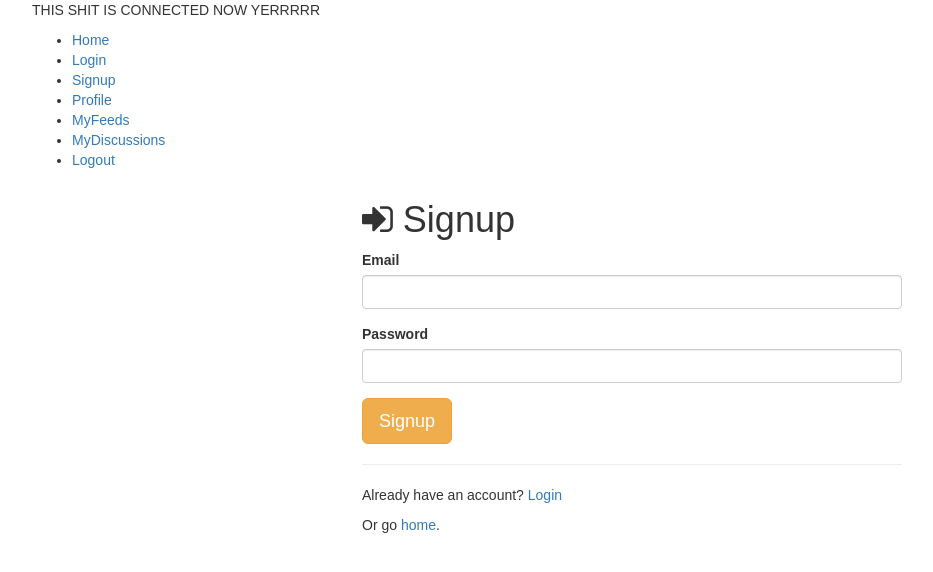
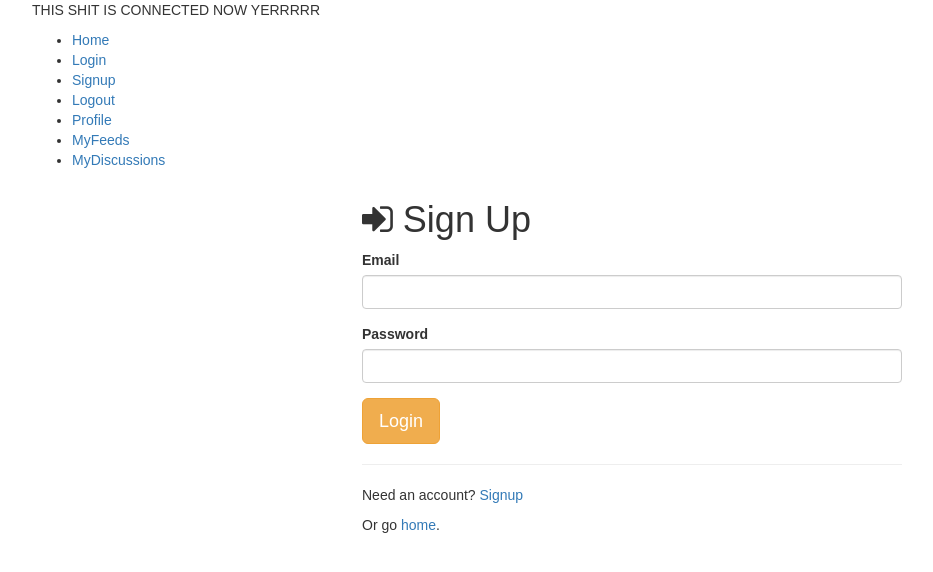
Before and after one commit to unclebconnor/node-auth-boilerplate, a React (Create React App) app in the folder client/: page /SignupPage in a window 1280 px wide. Shown: the top 572 px of the page, without its empty margins (38-971 px from the left). Built offline with nearby package versions, Linux system fonts and the light colour scheme.

Commit message:
userId in local storage and passing around to props

```diff
--- a/client/src/App.js
+++ b/client/src/App.js
@@ -1,8 +1,8 @@
 import React, { Component } from 'react';
 import axios from 'axios';
 import Login from './Login.js';
-import SignupPage from './Signup.js';
-import ProfilePage  from './Profile.js';
+import Signup from './Signup.js';
+import Profile  from './Profile.js';
 import Home from './Home.js';
 import MyFeeds  from './MyFeeds.js';
 import MyDiscussions from './MyDiscussions.js';
@@ -18,9 +18,16 @@ class App extends Component {
   constructor(props){
     super(props);
     this.state={
-      user: {yubsy:'yubsy'}
+      userId: ""
     }
     this.getUser=this.getUser.bind(this);
+    this.getUserSignup=this.getUserSignup.bind(this);
+  }
+
+  componentDidMount(){
+    this.setState({
+      userId: localStorage.userId
+    })
   }
 
   getUser(email,password){
@@ -33,14 +40,41 @@ class App extends Component {
       }
     })
     .then((response) => {
-      console.log('response',response)
+      localStorage.userId = response.data.id
       this.setState({
-        user: response.data
+        userId: localStorage.userId
       })
     })
     .catch((error) => {
       console.log(error);
     });
+  }
+
+  getUserSignup(email,password){
+    axios({
+      method: 'post',
+      url: '/signup',
+      data: {
+        email: email,
+        password: password
+      }
+    })
+    .then((response) => {
+      localStorage.userId = response.data.id
+      this.setState({
+        userId: localStorage.userId
+      })
+    })
+    .catch((error) => {
+      console.log(error);
+    });
+  }
+
+  clearUser(){
+    localStorage.clear()
+    this.setState({
+      userId: {}
+    })
   }
 
   render() {
@@ -53,19 +87,21 @@ class App extends Component {
             <li><Link to={"/"}>Home</Link></li>
             <li><Link to={"/Login"}>Login</Link></li>
             <li><Link to={"/SignupPage"}>Signup</Link></li>
+            <li><Link to={"/"} onClick={(e) => this.clearUser(e)}>Logout</Link></li>
             <li><Link to={"/ProfilePage"}>Profile</Link></li>
             <li><Link to={"/MyFeeds"}>MyFeeds</Link></li>
             <li><Link to={"/MyDiscussions"}>MyDiscussions</Link></li>
-            <li><a href={"/logout"}>Logout</a></li>
+
           </ul>
           <div className="mainWrapper container">
             <Route exact path={"/"} component={Home}/>
             <Route path={"/Login"} render={(props) => <Login getUser={this.getUser} />} />
-            <Route path={"/SignupPage"} component={SignupPage}/>
-            <Route path={"/ProfilePage"} component={ProfilePage}/>
+            <Route path={"/SignupPage"} render={(props) => <Signup getUserSignup={this.getUserSignup} />}/>
+            <Route path={"/ProfilePage"} render={(props) => <Profile userId={this.state.userId} />} />
             <Route path={"/MyFeeds"} component={MyFeeds}/>
             <Route path={"/MyDiscussions"} component={MyDiscussions}/>
-            <Route path={"/logout"} component={Home}/>
+
+
           </div>
         </div>
       </Router>
--- a/client/src/Profile.js
+++ b/client/src/Profile.js
@@ -2,8 +2,23 @@ import React, { Component } from 'react';
 import './App.css';
 
 class Profile extends Component {
+  constructor(props){
+    super(props);
+    this.state={
+      userId:""
+    }
+  }
+
+  componentDidMount(){
+    this.setState({
+      userId: this.props.userId
+    })
+  }
 
   render() {
+    console.log('profile state', this.state)
+    console.log('profile props', this.props)
+
     return (
       <div className="container">
         <div className="page-header text-center">
@@ -16,9 +31,8 @@ class Profile extends Component {
             <div className="well">
               <h3><span className="fa fa-user"></span> Local</h3>
                 <p>
-                  {/*<strong>id</strong>: <%= user.id %><br>
-                  <strong>email</strong>: <%= user.email %><br>
-                  <strong>password</strong>: <%= user.password %>*/}
+                  <strong>id</strong>: {this.state.userId}
+
                 </p>
             </div>
           </div>
--- a/client/src/Signup.js
+++ b/client/src/Signup.js
@@ -2,34 +2,71 @@ import React, { Component } from 'react';
 import './App.css';
 
 class Signup extends Component {
+    constructor(props){
+        super(props);
+        this.state={
+            email:'',
+            password:''
+        }
+    }
+
+    handleChangeEmail(e){
+        this.setState({
+            email:e.target.value
+        })
+    }
+
+    handleChangePassword(e){
+        this.setState({
+            password:e.target.value
+        })
+    }
+
+    handleSubmit(e){
+        e.preventDefault();
+        this.props.getUserSignup(this.state.email,this.state.password)
+    }
 
     render() {
       	return (
             <div className="container">
                 <div className="col-sm-6 col-sm-offset-3">
-                <h1><span className="fa fa-sign-in"></span> Signup</h1>
-
+                    <h1><span className="fa fa-sign-in"></span> Sign Up</h1>
                     {/* show any messages that come back with authentication */}
-                {/* SHOW ALERTS */}
+                    {/* ADD ALERTS HERE */}
 
                     {/* LOGIN FORM */}
-                <form action="/signup" method="post">
+                    <form>
                         <div className="form-group">
                             <label>Email</label>
-                        <input type="text" className="form-control" name="email"/>
+                            <input
+                                type="text"
+                                className="form-control"
+                                name="email"
+                                onChange={(e) => this.handleChangeEmail(e)}
+                            />
                         </div>
                         <div className="form-group">
                             <label>Password</label>
-                        <input type="password" className="form-control" name="password"/>
+                            <input
+                                type="password"
+                                className="form-control"
+                                name="password"
+                                onChange={(e) => this.handleChangePassword(e)}
+                            />
                         </div>
-                    <button type="submit" className="btn btn-warning btn-lg">Signup</button>
+                        <button
+                            type="submit"
+                            className="btn btn-warning btn-lg"
+                            onClick={(e) => this.handleSubmit(e)}
+                        >Login</button>
                     </form>
                     <hr/>
-                <p>Already have an account? <a href="/login">Login</a></p>
+                    <p>Need an account? <a href="/signup">Signup</a></p>
                     <p>Or go <a href="/">home</a>.</p>
                 </div>
             </div>
-    );
+        )
     }
 }
 
```
Also changed, not shown: 1 other file (tests, documents, lock files or other folders). Lines whose indentation alone changed are shown as unchanged.
